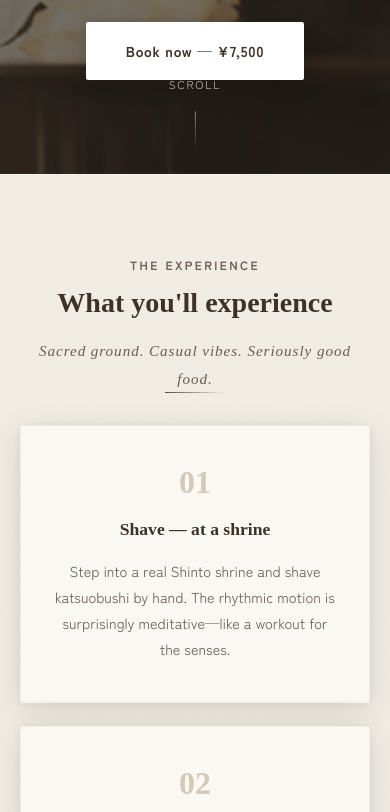
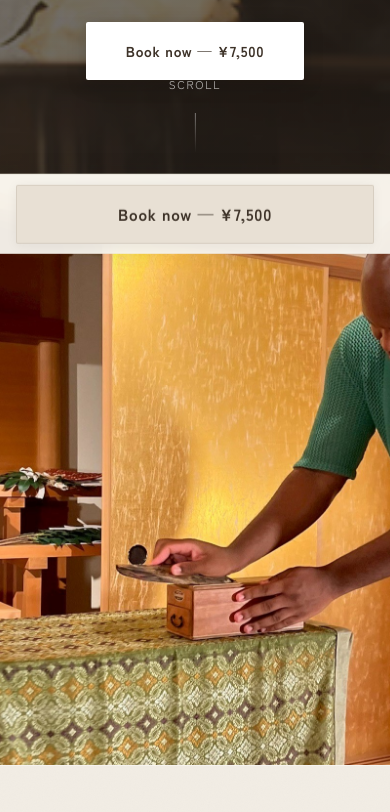
Before and after one commit to masa360/katsuobushi, a plain HTML site: page index.html in a window 390 px wide. Shown: the part 670-1482 px from the top of the page. Drawn offline with Linux system fonts and the light colour scheme.

Commit message:
Add sticky Book now CTA and hero-demo impact image
- Sticky CTA bar below hero, hidden in reserve section

- Hero-demo section: single shrine kezuri image for instant impact

- Mobile: 70vh min height for clear visibility

- i18n: heroDemoAlt (EN/JA/ZH)

Made-with: Cursor

```diff
--- a/i18n.js
+++ b/i18n.js
@@ -14,6 +14,7 @@ window.ZENIKI_I18N = {
     badgePrice: '¥7,500 / person',
     badgeBeginner: 'No experience needed',
     scrollHint: 'Scroll',
+    heroDemoAlt: 'Katsuobushi shaving at the shrine — live demo in the main hall',
     expLabel: 'The Experience',
     expTitle: 'What you\'ll experience',
     expTagline: 'Sacred ground. Casual vibes. Seriously good food.',
@@ -86,6 +87,7 @@ window.ZENIKI_I18N = {
     badgePrice: '¥7,500 / 人',
     badgeBeginner: '初心者OK',
     scrollHint: 'Scroll',
+    heroDemoAlt: '神社の本殿で鰹節を削る実演の様子',
     expLabel: 'The Experience',
     expTitle: '体験の4つの魅力',
     expTagline: '神聖な場所で、気取らずに、とびきり美味しく。',
@@ -158,6 +160,7 @@ window.ZENIKI_I18N = {
     badgePrice: '¥7,500 / 人',
     badgeBeginner: '無需經驗',
     scrollHint: 'Scroll',
+    heroDemoAlt: '在神社本殿削鰹節的實演',
     expLabel: 'The Experience',
     expTitle: '體驗的四大亮點',
     expTagline: '神聖之地。輕鬆氛圍。絕妙美味。',
--- a/index.html
+++ b/index.html
@@ -128,6 +128,13 @@
       <div class="scroll-hint">
         <span class="scroll-text" data-i18n="scrollHint">Scroll</span>
         <span class="scroll-line"></span>
+      </div>
+    </section>
+
+    <!-- 派手な境内での実演 — 1枚で「面白そう」を見せる -->
+    <section class="hero-demo">
+      <div class="hero-demo-frame">
+        <img src="assets/hero-demo.png" width="1920" height="1080" loading="lazy" fetchpriority="low" data-i18n-alt="heroDemoAlt" alt="Katsuobushi shaving at the shrine — live demo" />
       </div>
     </section>
 
@@ -281,6 +288,11 @@
     </section>
   </main>
 
+  <!-- 追随型 CTA: ヒーローを過ぎたら表示、予約セクションでは非表示 -->
+  <div id="sticky-cta" class="sticky-cta" aria-hidden="true">
+    <a href="https://airkitchen.me/kitchen/12755.php" target="_blank" rel="noopener noreferrer" class="sticky-cta-btn" data-i18n="heroCta">Book now — ¥7,500</a>
+  </div>
+
   <footer class="site-footer">
     <div class="footer-inner">
       <a href="#hero" class="footer-logo-img">
--- a/script.js
+++ b/script.js
@@ -177,6 +177,28 @@
   const header = document.querySelector('.site-header');
   const indicators = document.querySelector('.section-indicators');
 
+  // ===== Sticky CTA: ヒーローを過ぎたら表示、予約セクションでは非表示 =====
+  const stickyCta = document.getElementById('sticky-cta');
+  const heroSection = document.getElementById('hero');
+  const reserveSection = document.getElementById('reserve');
+
+  function updateStickyCta() {
+    if (!stickyCta || !heroSection || !reserveSection) return;
+    const scrollY = window.scrollY;
+    const heroBottom = heroSection.offsetTop + heroSection.offsetHeight;
+    const reserveTop = reserveSection.offsetTop;
+    const viewportMid = scrollY + window.innerHeight * 0.4;
+    const pastHero = scrollY > heroBottom - 80;
+    const inReserve = viewportMid >= reserveTop;
+    if (pastHero && !inReserve) {
+      stickyCta.classList.add('visible');
+      stickyCta.setAttribute('aria-hidden', 'false');
+    } else {
+      stickyCta.classList.remove('visible');
+      stickyCta.setAttribute('aria-hidden', 'true');
+    }
+  }
+
   function updateHeaderState() {
     if (window.scrollY > 100) {
       header.classList.add('scrolled');
@@ -288,6 +310,7 @@
     if (!ticking) {
       requestAnimationFrame(function () {
         updateHeaderState();
+        updateStickyCta();
         updateIndicators();
         updateParallax();
         checkAnimations();
@@ -301,6 +324,7 @@
 
   // Initial calls
   updateHeaderState();
+  updateStickyCta();
   updateIndicators();
   checkAnimations();
 
--- a/styles.css
+++ b/styles.css
@@ -386,6 +386,53 @@ button { font-family: inherit; }
   font-weight: 500;
 }
 
+/* ===== Sticky CTA (追随型 Book now) ===== */
+.sticky-cta {
+  position: fixed;
+  bottom: 0;
+  left: 0;
+  right: 0;
+  z-index: 80;
+  padding: 0.75rem 1.5rem;
+  background: rgba(247, 244, 237, 0.96);
+  backdrop-filter: blur(12px);
+  box-shadow: 0 -2px 20px var(--shadow);
+  border-top: 1px solid rgba(92, 74, 58, 0.08);
+  transform: translateY(100%);
+  transition: transform 0.4s var(--ease-out-expo), opacity 0.3s;
+  pointer-events: none;
+}
+.sticky-cta.visible {
+  transform: translateY(0);
+  pointer-events: auto;
+}
+.sticky-cta-btn {
+  display: block;
+  width: 100%;
+  max-width: 320px;
+  margin: 0 auto;
+  padding: 0.85rem 1.5rem;
+  font-family: var(--font-sans);
+  font-size: 0.95rem;
+  font-weight: 600;
+  letter-spacing: 0.05em;
+  text-align: center;
+  color: var(--brown-dark);
+  background: var(--beige);
+  border: 1px solid rgba(92, 74, 58, 0.12);
+  border-radius: 2px;
+  box-shadow: 0 2px 12px var(--washi-ink);
+  transition: transform 0.2s, box-shadow 0.2s;
+}
+.sticky-cta-btn:hover {
+  transform: translateY(-2px);
+  box-shadow: 0 4px 20px var(--shadow);
+}
+@media (max-width: 768px) {
+  .sticky-cta { padding: 0.6rem 1rem; }
+  .sticky-cta-btn { max-width: none; padding: 0.9rem 1.25rem; font-size: 1rem; }
+}
+
 /* ===== Hero Slider ===== */
 .hero {
   position: relative;
@@ -548,6 +595,47 @@ button { font-family: inherit; }
 @keyframes scrollBounce {
   0%, 100% { transform: translateY(0); opacity: 1; }
   50% { transform: translateY(12px); opacity: 0.5; }
+}
+
+/* ===== Hero Demo（派手な境内での実演・1枚で見せつける） ===== */
+.hero-demo {
+  position: relative;
+  width: 100%;
+  margin: 0;
+  padding: 0;
+  overflow: hidden;
+  min-height: 55vh;
+}
+.hero-demo-frame {
+  position: relative;
+  width: 100%;
+  height: 0;
+  padding-bottom: 56.25%;
+  overflow: hidden;
+  background: var(--wood);
+}
+.hero-demo-frame img {
+  position: absolute;
+  inset: 0;
+  width: 100%;
+  height: 100%;
+  object-fit: cover;
+  object-position: center center;
+  display: block;
+}
+@media (max-width: 768px) {
+  .hero-demo {
+    min-height: 70vh;
+    padding-bottom: 0;
+  }
+  .hero-demo-frame {
+    padding-bottom: 0;
+    height: 70vh;
+    min-height: 380px;
+  }
+  .hero-demo-frame img {
+    object-position: center 45%;
+  }
 }
 
 /* ===== Sections Common ===== */
```
Also changed, not shown: assets/hero-demo.png (added).
